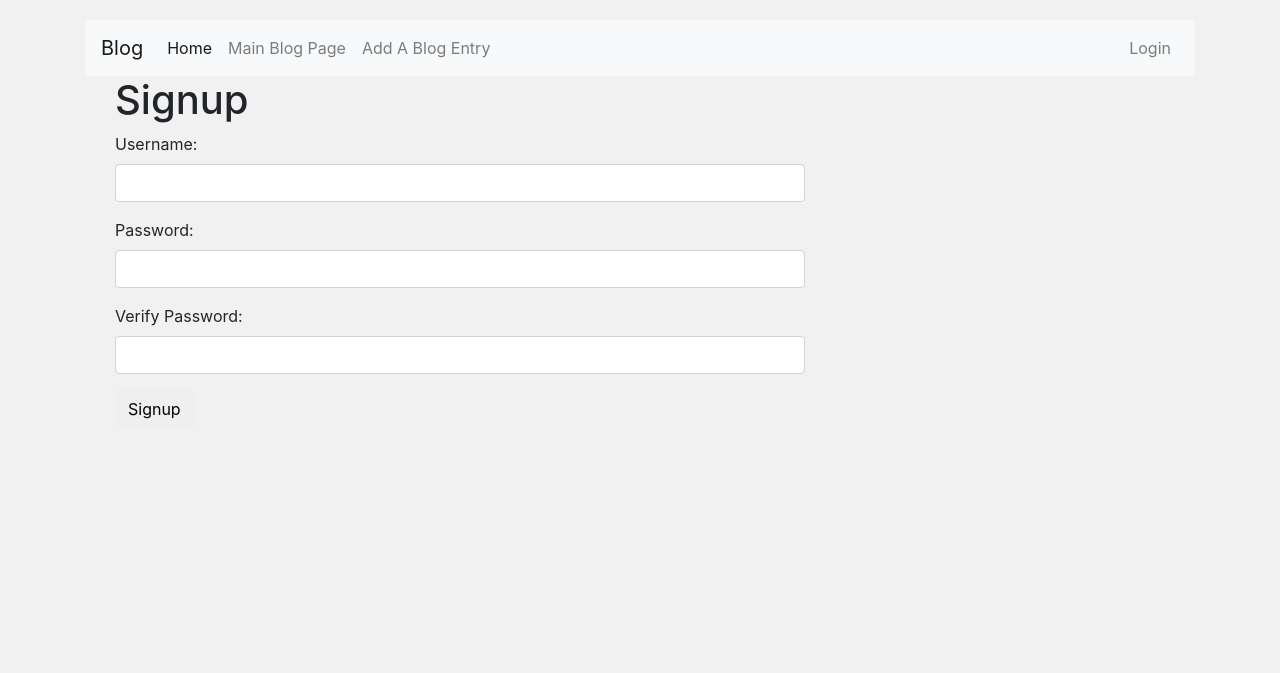
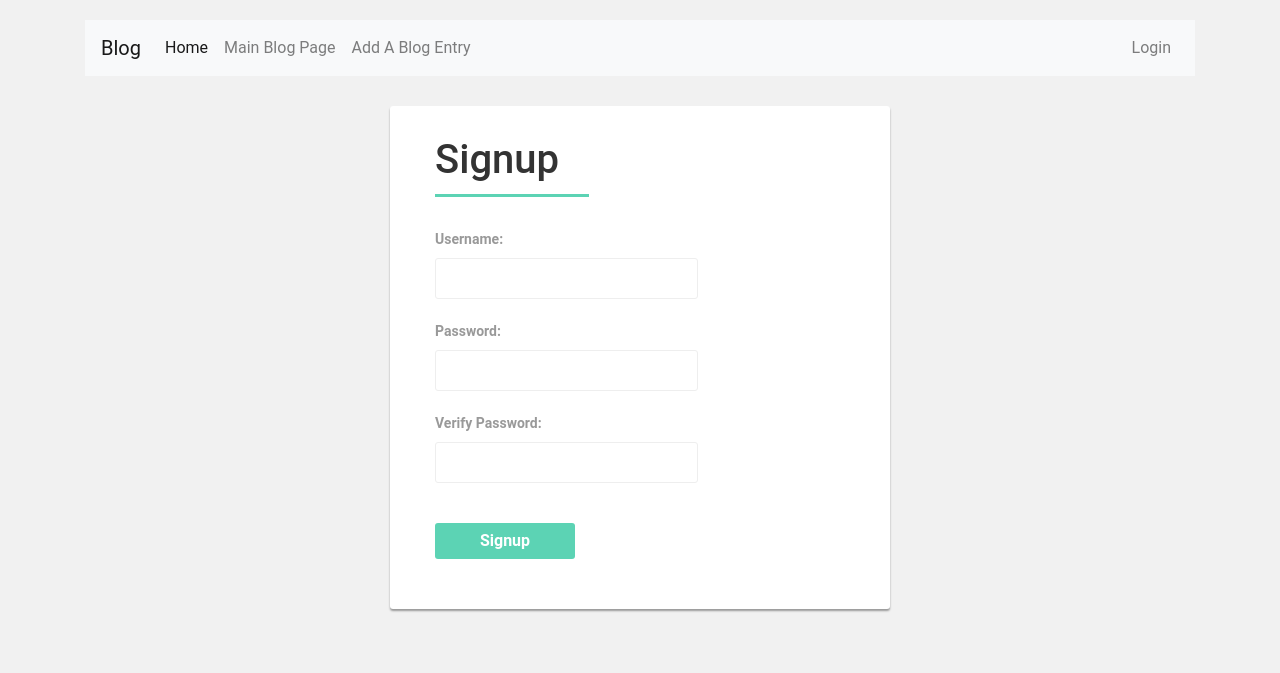
Before and after one commit to bngetich/blogz, a Flask app: page /signup in a window 1280 px wide. Shown: the top 673 px of the page. Run offline with Flask 2, Linux system fonts and the light colour scheme; some libraries are stand-ins or nearby versions.

```diff
--- a/main.py
+++ b/main.py
@@ -1,47 +1,6 @@
-import re
-from flask import Flask, request, redirect, render_template, session, flash
-from flask_sqlalchemy import SQLAlchemy
-from datetime import datetime
-
-app = Flask(__name__)
-app.config['DEBUG'] = True
-app.config['SQLALCHEMY_DATABASE_URI'] = 'mysql+pymysql://blogz:root@localhost:3306/blogz'
-app.config['SQLALCHEMY_ECHO'] = True
-app.secret_key = 'y337kGcys&zP3B'
-db = SQLAlchemy(app)
-
-
-class Blog(db.Model):
-    id = db.Column(db.Integer, primary_key=True)
-    title = db.Column(db.UnicodeText())
-    body = db.Column(db.UnicodeText())
-    pub_date = db.Column(db.DateTime)
-    owner_id = db.Column(db.Integer, db.ForeignKey('user.id'))
-
-    def __init__(self, title, body, user, pub_date=None):
-        self.title = title
-        self.body = body
-        if pub_date is None:
-            pub_date = datetime.utcnow()
-        self.pub_date = pub_date
-        self.owner = user
-
-    def __repr__(self):
-        return '<Blog {0}>'.format(self.title)
-
-
-class User(db.Model):
-    id = db.Column(db.Integer, primary_key=True)
-    username = db.Column(db.String(120))
-    password = db.Column(db.String(120))
-    blogs = db.relationship('Blog', backref='owner')
-
-    def __init__(self, username, password):
-        self.username = username
-        self.password = password
-
-    def __repr__(self):
-        return '<User {0}>'.format(self.username)
+from app import *
+from models import User, Blog
+from hashutils import check_pw_hash
 
 
 @app.before_request
@@ -51,17 +10,20 @@ def require_login():
         return redirect('/login')
 
 
-@app.route('/')
-def index():
+@app.route('/', defaults={'page_num': 1})
+@app.route('/<int:page_num>')
+def index(page_num):
     user_id = request.args.get('user')
     if user_id is not None:
         return redirect('/blog?user=' + str(user_id))
-    users = User.query.order_by(User.username.asc()).all()
+    users = User.query.order_by(User.username.asc()).paginate(
+        per_page=20, page=page_num, error_out=True)
     return render_template('index.html', users=users)
 
 
-@app.route('/blog')
-def display_blogs():
+@app.route('/blog/', defaults={'page_num': 1})
+@app.route('/blog/<int:page_num>')
+def display_blogs(page_num):
     blog_id = request.args.get('id')
     user_id = request.args.get('user')
     blogs = []
@@ -72,9 +34,10 @@ def display_blogs():
 
     if user_id is not None:
         blogs = Blog.query.filter_by(owner_id=user_id).order_by(
-            Blog.pub_date.desc()).all()
+            Blog.pub_date.desc()).paginate(per_page=5, page=page_num, error_out=True)
     else:
-        blogs = Blog.query.order_by(Blog.pub_date.desc()).all()
+        blogs = Blog.query.order_by(Blog.pub_date.desc()).paginate(
+            per_page=5, page=page_num, error_out=True)
 
     return render_template('main-blog.html', blogs=blogs)
 
@@ -116,10 +79,10 @@ def signup():
         password = request.form['password']
         verify_password = request.form['verify_password']
 
-        if not re.match(r'^[a-z0-9_-]{3,}$', username):
+        if not re.match(r'^[A-Za-z0-9_-]{3,}$', username):
             username_error = 'Not a valid username'
 
-        if not re.match(r'[A-Za-z0-9@#$%^&+=]{8,}', password):
+        if not re.match(r'[A-Za-z0-9@#$%^&+=]{3,}', password):
             password_error = 'Not a valid password'
 
         if password != verify_password and not password_error:
@@ -137,8 +100,7 @@ def signup():
                 session['username'] = username
                 return redirect('/newpost')
             else:
-                # TODO - user better response messaging
-                return "<h1>Duplicate user</h1>"
+                username_error = 'Username already exists.'
 
     return render_template('signup.html', username=username, password_error=password_error,
                            verify_password_error=verify_password_error, username_error=username_error)
@@ -156,9 +118,8 @@ def login():
         if not user:
             error = 'Error! Username does not exist.'
         else:
-            if user.password == password:
+            if check_pw_hash(password, user.password):
                 session['username'] = username
-                flash('Logged in')
                 return redirect('/newpost')
             else:
                 error = 'Error! Password is incorrect.'
--- a/static/styles/style.css
+++ b/static/styles/style.css
@@ -1,6 +1,9 @@
 body {
   padding: 20px;
+  color: #999;
   background: #f1f1f1;
+  font-family: "Roboto", sans-serif;
+
 }
 .card {
   background-color: white;
@@ -14,3 +17,69 @@ body {
   font-style: italic;
   font-size: 12px
 }
+.form-control {
+  border-color: #eee;
+  min-height: 41px;
+  box-shadow: none !important;
+}
+
+.form-control:focus {
+  border-color: #5cd3b4;
+}
+
+.form-control,
+.btn {
+  border-radius: 3px;
+}
+
+.signup-form {
+  width: 500px;
+  margin: 0 auto;
+  padding: 30px 0;
+}
+
+.signup-form h1 {
+  color: #333;
+  margin: 0 0 30px 0;
+  display: inline-block;
+  padding: 0 30px 10px 0;
+  border-bottom: 3px solid #5cd3b4;
+  text-align: center;
+}
+
+.signup-form form {
+  color: #999;
+  border-radius: 3px;
+  margin-bottom: 15px;
+  background: #fff;
+  padding: 30px;
+  box-shadow: 0px 2px 2px;
+}
+
+.signup-form .form-group {
+  margin-bottom: 20px;
+}
+
+.signup-form label {
+  font-weight: bold;
+  font-size: 14px;
+}
+
+.signup-form button {
+  font-size: 16px;
+  font-weight: bold;
+  color: #fff;
+  background: #5cd3b4;
+  min-width: 140px;
+  margin-top: 20px;
+  border: none;
+}
+
+.signup-form .btn:hover .signup-form .btn:focus {
+  background: #41cba9;
+  outline: none !important;
+}
+
+.error {
+  color: red;
+}
--- a/templates/signup.html
+++ b/templates/signup.html
@@ -1,7 +1,6 @@
 {% extends "base.html" %}
 
 {% block content%}
-<div class="container">
 <div class="signup-form">
     <form class="form-horizontal" action="/signup" method="post">
 
@@ -13,24 +12,24 @@
             <label class="control-label col-sm-4" for="username">Username:</label>
             <div class="col-sm-8">
                 <input type="text" class="form-control" name="username" id="username" value="{{username}}" />
+                <span class="error">{{username_error}}</span>
             </div>
-                <p class="error">{{username_error}}</p>
         </div>
 
         <div class="form-group">
             <label class="control-label col-sm-4" for="password">Password:</label>
             <div class="col-sm-8">
                 <input type="password" class="form-control" name="password" id="password" />
+                <span class="error">{{password_error}}</span>
             </div>
-                <p class="error">{{password_error}}</p>
         </div>
 
         <div class="form-group">
             <label class="control-label col-sm-4" for="verify_password">Verify Password:</label>
             <div class="col-sm-8">
                 <input type="password" class="form-control" name="verify_password" id="verify_password" />
+                <span class="error">{{verify_password_error}}</span>
             </div>
-                <p class="error">{{verify_password_error}}</p>
         </div>
 
         <div class="form-group">
@@ -40,5 +39,4 @@
         </div>
     </form>
 </div>
-</div>
 {% endblock %}
```
Also changed, not shown: app.py (added, +10 -0 lines), hashutils.py (added, +22 -0 lines), models.py (added, +35 -0 lines), templates/blog-entry.html (+8 -5 lines), templates/index.html (+10 -1 lines), templates/login.html (+10 -3 lines), templates/main-blog.html (+17 -4 lines). Lines whose indentation alone changed are shown as unchanged.
